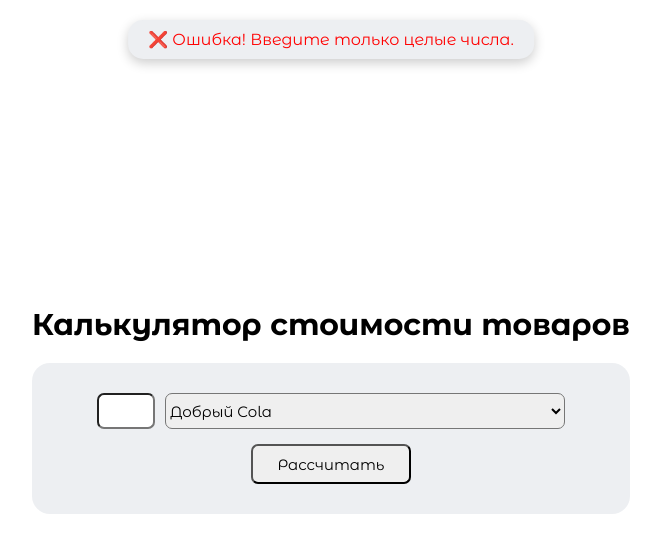
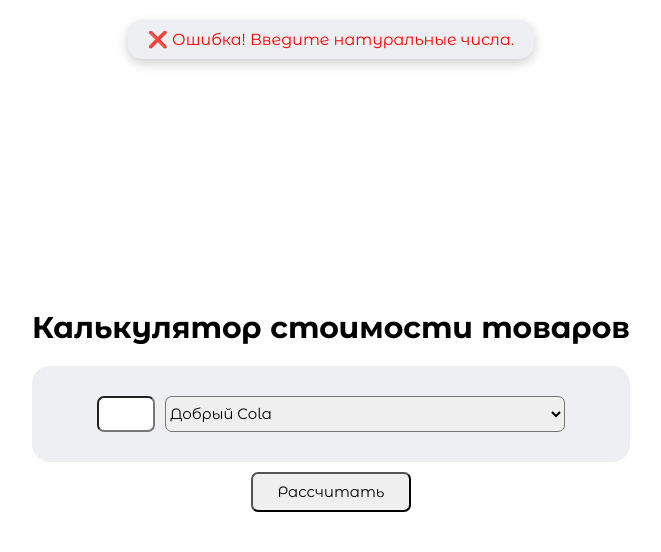
Before and after one commit to Pavel-Kapitonov/task5.github.io, a plain HTML site: page index.html in a window 1280 px wide. Both pictures are taken after a click on the button "Рассчитать". Shown: the whole page, without its empty margins (309-970 px from the left). Drawn offline with Linux system fonts and the light colour scheme.

Commit message:
Add files via upload

```diff
--- a/index.html
+++ b/index.html
@@ -11,7 +11,7 @@
 <body>
 
 
-    <div class="Myform">
+    <div class="Myform" style="display: flex; flex-direction: column; justify-content: center; ">
         <div id="result"></div>
         <h1>Калькулятор стоимости товаров</h1>
         <form class="forma">
@@ -23,8 +23,8 @@
                     <option value="tovar3">Фанта</option>
                 </select>
             </div>
-            <button id="my-button" onclick="return click1();">Рассчитать</button>
         </form>
+        <button  style="margin: 0 auto; margin-top: 10px" id="my-button">Рассчитать</button>
     </div>
 
     <script src="script.js"></script>
--- a/main.css
+++ b/main.css
@@ -77,6 +77,7 @@ input[name="field1"] {
 #my-button {
     width: 160px;
     height: 40px;
+    margin: 0 auto;
 }
 
 select[name="select1"] {
--- a/script.js
+++ b/script.js
@@ -17,17 +17,15 @@ function rachet(count, tovar) {
 function click1() {
 
     let inputField = document.querySelector('input[name="field1"]');
-    let inputValue = inputField.value.trim(); // .trim() удаляет пробелы в начале и конце
+    let inputValue = inputField.value.trim();
 
 
     let result = document.getElementById("result");
     let truestr = /^\d+$/;
 
-    // получаем массив из например 123 = ["123"]
-    // поэтому если пусто то ничего корректного не получили
     if (inputValue.match(truestr) === null) {
 
-        result.textContent = "❌ Ошибка! Введите только целые числа.";
+        result.textContent = "❌ Ошибка! Введите натуральные числа.";
         result.style.color = "red";
         result.style.backgroundColor = "#EDEFF2";
 
@@ -52,3 +50,10 @@ function click1() {
         return false; // чтобы форма не отправлялась (не сбивался текст)
     }
 }
+
+
+window.addEventListener('DOMContentLoaded', function (event) {
+  console.log("DOM fully loaded and parsed");
+  let b = document.getElementById("my-button");
+  b.addEventListener("click", click1);
+});
```
